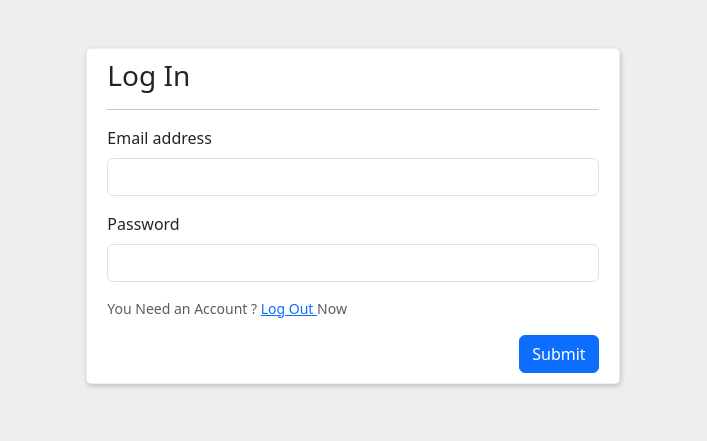
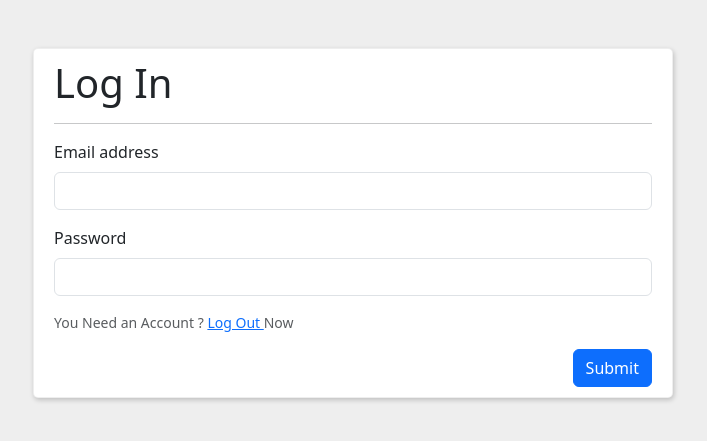
Before and after one commit to marouane-tabib/CultureDev.to, a PHP site: page /pages/login.php in a window 1280 px wide. Shown: the top 441 px of the page, without its empty margins (287-994 px from the left). Run offline with PHP 8.4, Linux system fonts and the light colour scheme.

Commit message:
change login font-size (header Tag)

```diff
--- a/pages/login.php
+++ b/pages/login.php
@@ -1,7 +1,7 @@
 <?php $title = "Log In" ; $fade = true ?>
 <?php include'../layouts/header.php'; ?>
-    <div class="data-form-box bg-white mx-auto mt-5 col-md-5 col-11">
-        <h3>Log In</h3><hr>
+    <div class="data-form-box bg-white mx-auto mt-5 col-md-6 col-12">
+        <h1>Log In</h1><hr>
         <form>
             <div class="mb-3">
                 <label for="exampleInputEmail1" class="form-label">Email address</label>
```
